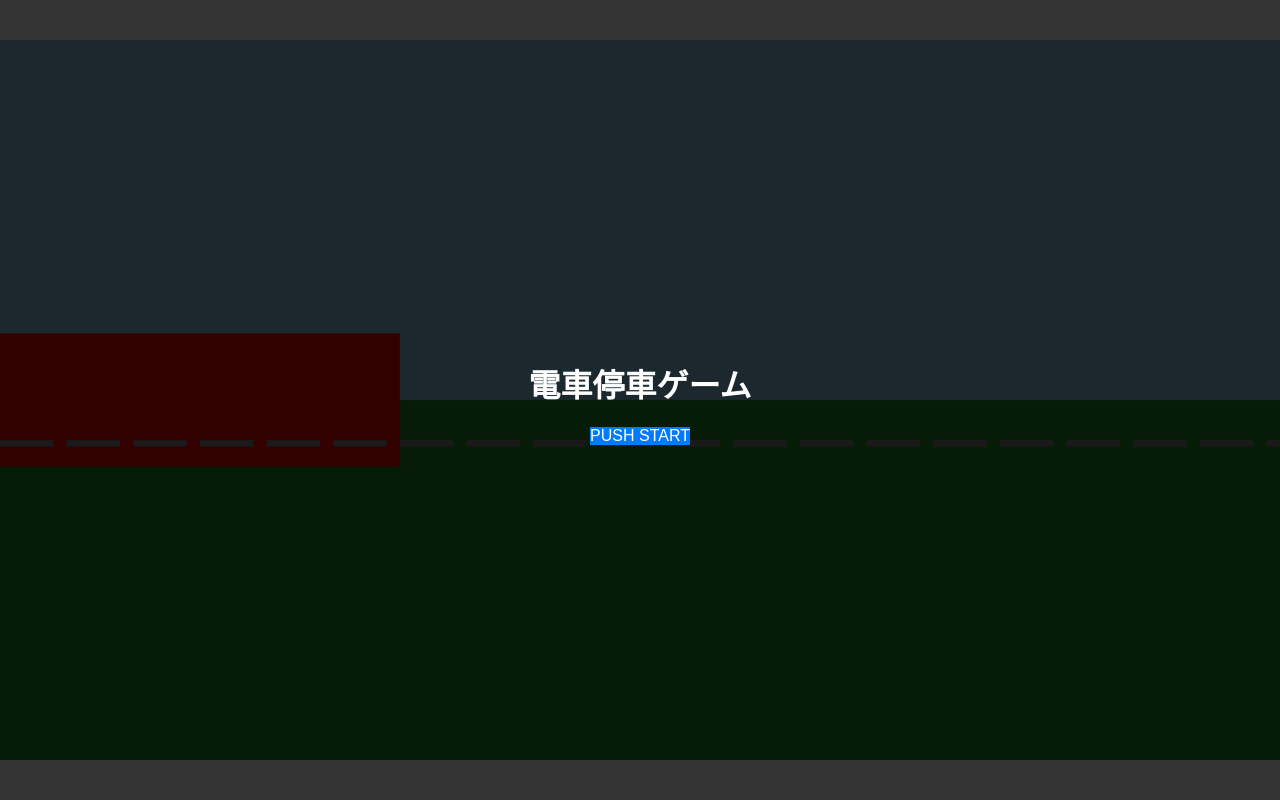
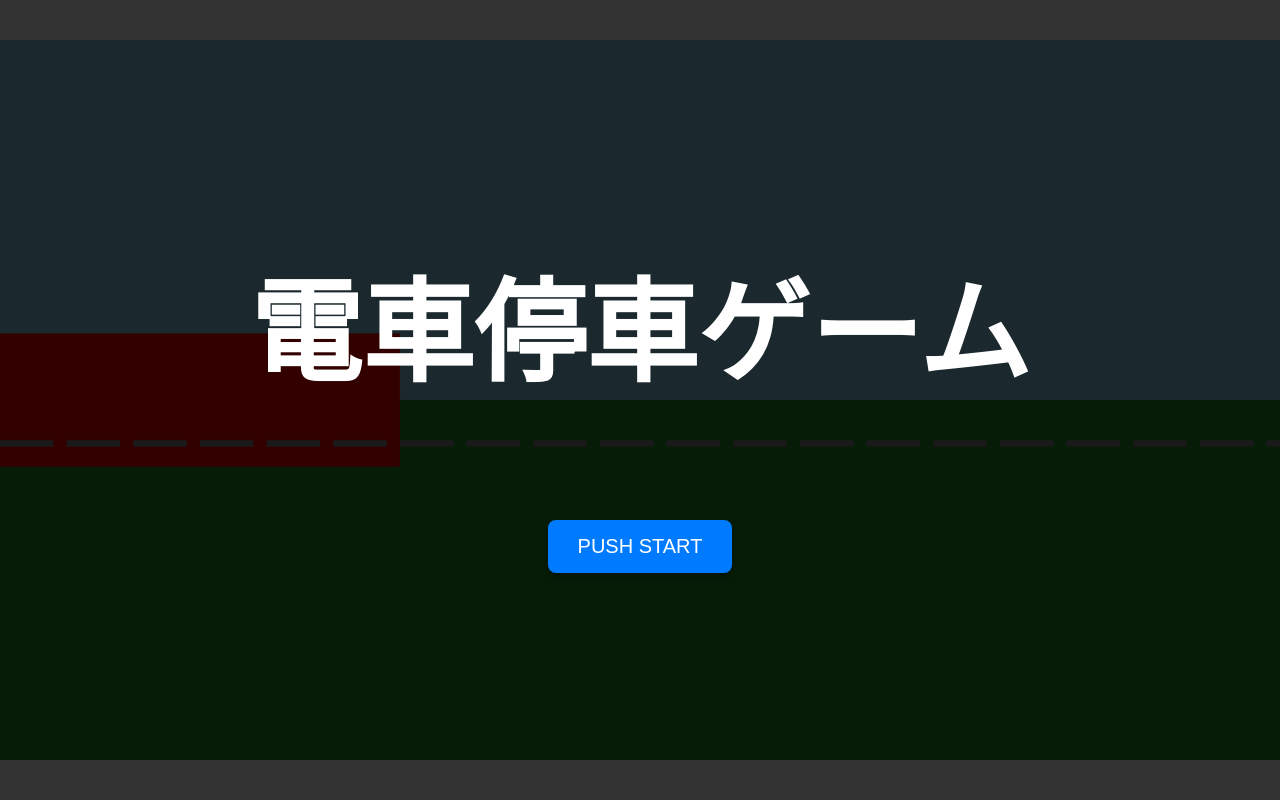
Before and after one commit to kato-yasumasa/test, a PHP site: page / in a window 1280 px wide. Run offline with PHP 8.4, Linux system fonts and the light colour scheme.

Commit message:
Add files via upload

```diff
--- a/train/style.css
+++ b/train/style.css
@@ -51,68 +56,70 @@
     left: 0;
     width: 100%;
     height: 100%;
-    display: none; /* デフォルトでは非表示 */
+    display: none;
     justify-content: center;
     align-items: center;
     flex-direction: column;
-    background-color: rgba(0, 0, 0, 0.8); /* 半透明の黒いオーバーレイ */
+    background-color: rgba(0, 0, 0, 0.8);
     color: white;
-    /* font-size や padding は個々の要素で --scale-factor を使って調整 */
     text-align: center;
-    transition: opacity 0.3s ease-in-out; /* フェードイン・アウト用 */
-    opacity: 0; /* 最初は透明 */
-    pointer-events: none; /* クリックイベントを透過させる */
-    z-index: 100; /* キャンバスより手前 */
+    transition: opacity 0.3s ease-in-out;
+    opacity: 0;
+    pointer-events: none;
+    z-index: 100;
 }
 
 .game-screen.active {
-    display: flex; /* active クラスが付いたら表示 */
-    opacity: 1; /* 不透明にする */
-    pointer-events: auto; /* クリックイベントを有効にする */
-    z-index: 110; /* アクティブな画面はさらに手前に */
+    display: flex;
+    opacity: 1;
+    pointer-events: auto;
+    z-index: 110;
 }
 
 /* 全ボタン共通のスタイル */
 button {
-    padding: calc(15px * var(--current-game-scale)) calc(30px * var(--current-game-scale)); /* スケールに合わせて調整 */
-    font-size: calc(1em * var(--current-game-scale)); /* スケールに合わせて調整 */
+    padding: 0.9375rem 1.875rem; /* 15px/16px rem, 30px/16px rem */
+    font-size: 1.25rem; /* 20px/16px rem */
     cursor: pointer;
-    background-color: #007bff; /* 青色 */
+    background-color: #007bff;
     color: white;
     border: none;
-    border-radius: calc(8px * var(--current-game-scale)); /* スケールに合わせて調整 */
+    border-radius: 0.5rem; /* 8px/16px rem */
     transition: background-color 0.2s, transform 0.1s;
-    box-shadow: 0 calc(4px * var(--current-game-scale)) calc(6px * var(--current-game-scale)) rgba(0, 0, 0, 0.3); /* スケールに合わせて調整 */
-    margin-top: calc(40px * var(--current-game-scale)); /* スケールに合わせて調整 */
+    box-shadow: 0 0.25rem 0.375rem rgba(0, 0, 0, 0.3); /* 4px/16, 6px/16 rem */
+    margin-top: 2.5rem; /* 40px/16px rem */
 }
 
 button:hover {
-    background-color: #0056b3; /* ホバー時の色 */
-    transform: translateY(calc(-2px * var(--current-game-scale))); /* スケールに合わせて調整 */
-    box-shadow: 0 calc(6px * var(--current-game-scale)) calc(8px * var(--current-game-scale)) rgba(0, 0, 0, 0.4); /* スケールに合わせて調整 */
+    background-color: #0056b3;
+    transform: translateY(-0.125rem); /* -2px/16px rem */
+    box-shadow: 0 0.375rem 0.5rem rgba(0, 0, 0, 0.4); /* 6px/16, 8px/16 rem */
 }
 
 button:active {
-    background-color: #003d80; /* クリック時の色 */
-    transform: translateY(0); /* 押し込む感じ */
-    box-shadow: 0 calc(2px * var(--current-game-scale)) calc(4px * var(--current-game-scale)) rgba(0, 0, 0, 0.2);
+    background-color: #003d80;
+    transform: translateY(0);
+    box-shadow: 0 0.125rem 0.25rem rgba(0, 0, 0, 0.2); /* 2px/16, 4px/16 rem */
 }
 
 
 /* タイトル画面 */
 #title-screen {
-    font-size: calc(2.5em * var(--current-game-scale)); /* スケールに合わせて調整 */
+    /* 現在: 3rem (48px相当) -> 例: 3.5rem (56px相当) に変更 */
+    font-size: 3.5rem; /* ★ここを調整 */
 }
 
 #title-screen p {
-    font-size: calc(0.6em * var(--current-game-scale)); /* スケールに合わせて調整 */
-    margin-top: calc(20px * var(--current-game-scale)); /* スケールに合わせて調整 */
+    /* 現在: 1.25rem (20px相当) -> 例: 2.5rem (40px相当) に変更 */
+    font-size: 2.5rem; /* ★ここを調整 */
+    margin-top: 1.25rem;
     color: #ccc;
 }
 
 #last-result {
-    font-size: calc(0.5em * var(--current-game-scale)); /* スケールに合わせて調整 */
-    margin-top: calc(30px * var(--current-game-scale)); /* スケールに合わせて調整 */
+    /* 現在: 1.125rem (18px相当) -> 例: 1.3rem (約20.8px相当) に変更 */
+    font-size: 1.3rem; /* ★ここを調整 */
+    margin-top: 1.875rem;
     color: #bbb;
 }
 
```
Also changed, not shown: other parts of train/style.css (+25 -18 lines).
